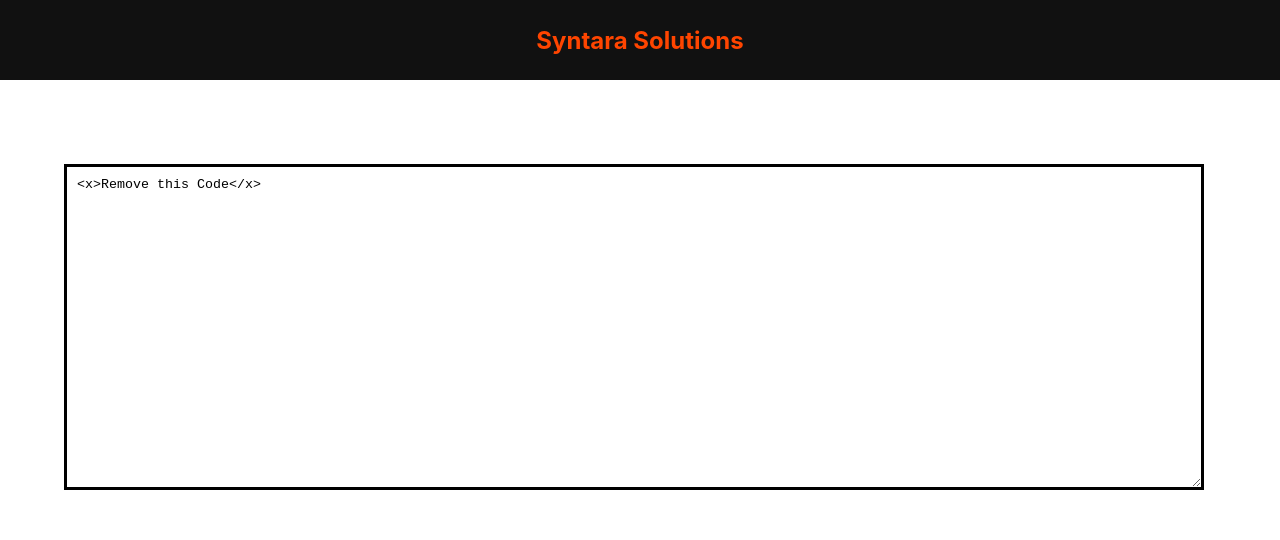
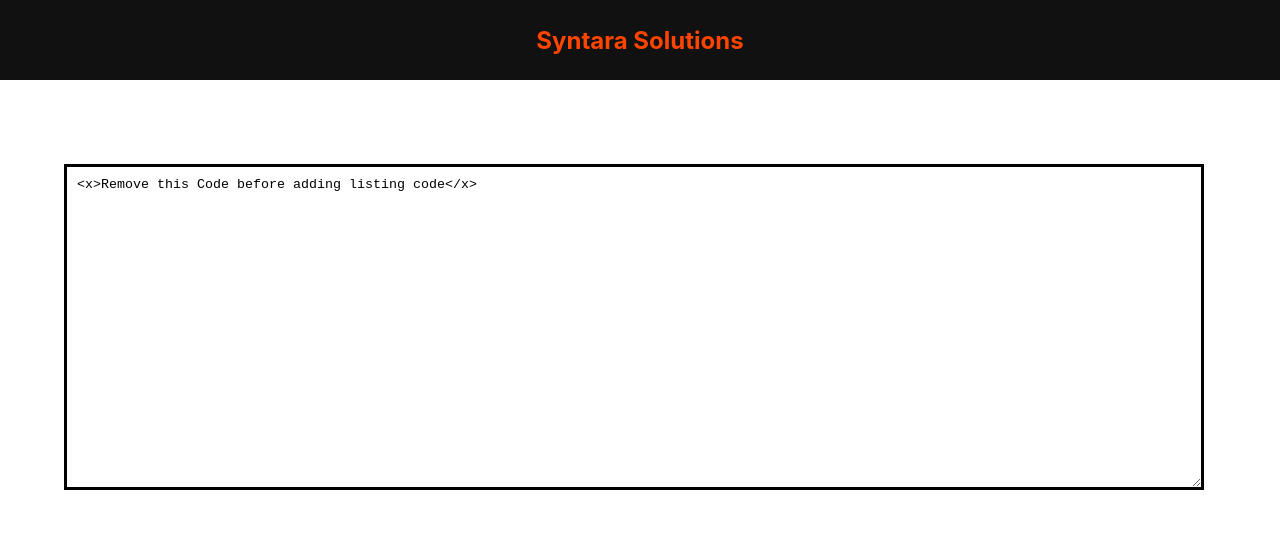
Before and after one commit to pawanpiumal/GritProperty, a React (Create React App) app in the folder client/: page / in a window 1280 px wide. Shown: the top 540 px of the page. Built offline with nearby package versions, Linux system fonts and the light colour scheme.

Commit message:
test action

```diff
--- a/client/src/Components/ImportProperty/importproperty.jsx
+++ b/client/src/Components/ImportProperty/importproperty.jsx
@@ -16,7 +16,7 @@
     constructor(props) {
         super(props);
         this.state = {
-            xml: "<x>Remove this Code</x>",
+            xml: "<x>Remove this Code before adding listing code</x>",
             isLoading: false,
             jsonResult: { result: "result" }
         }
```
